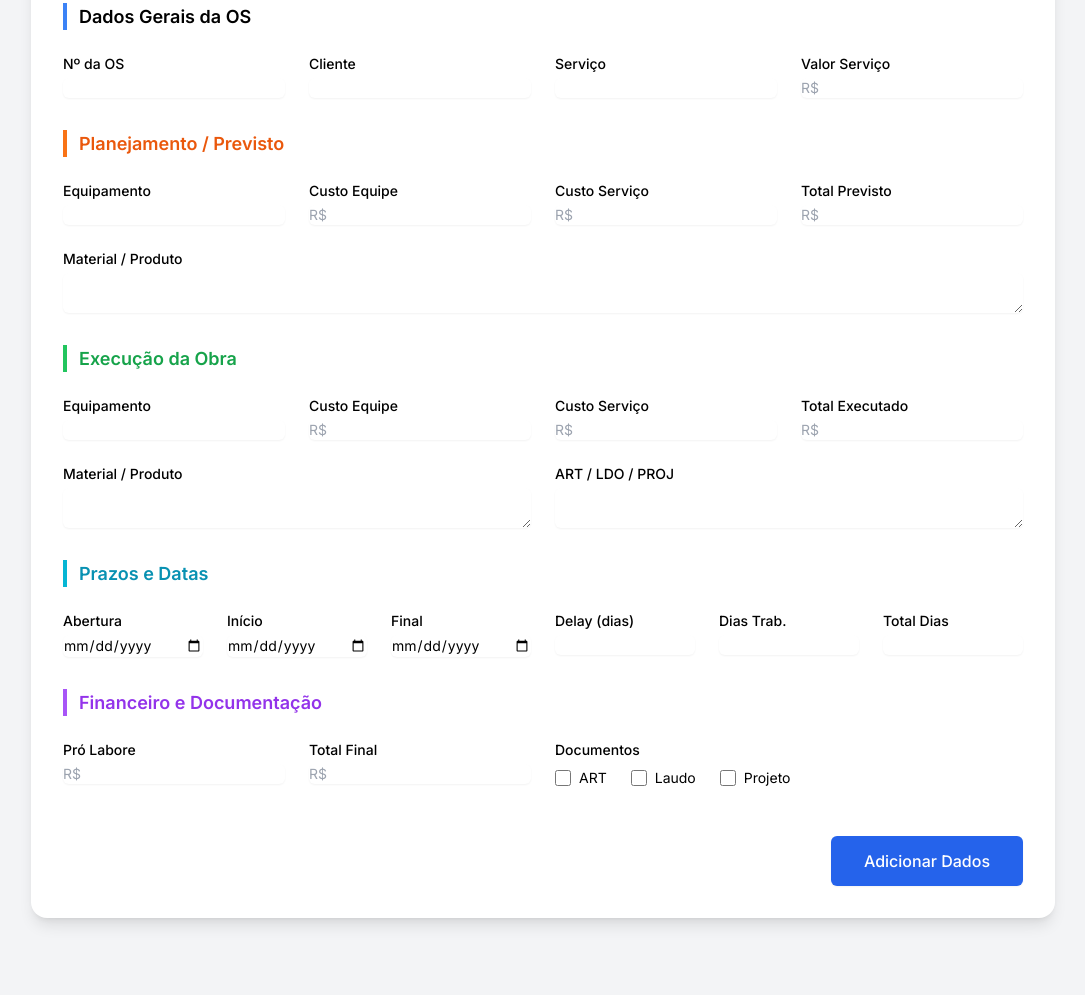
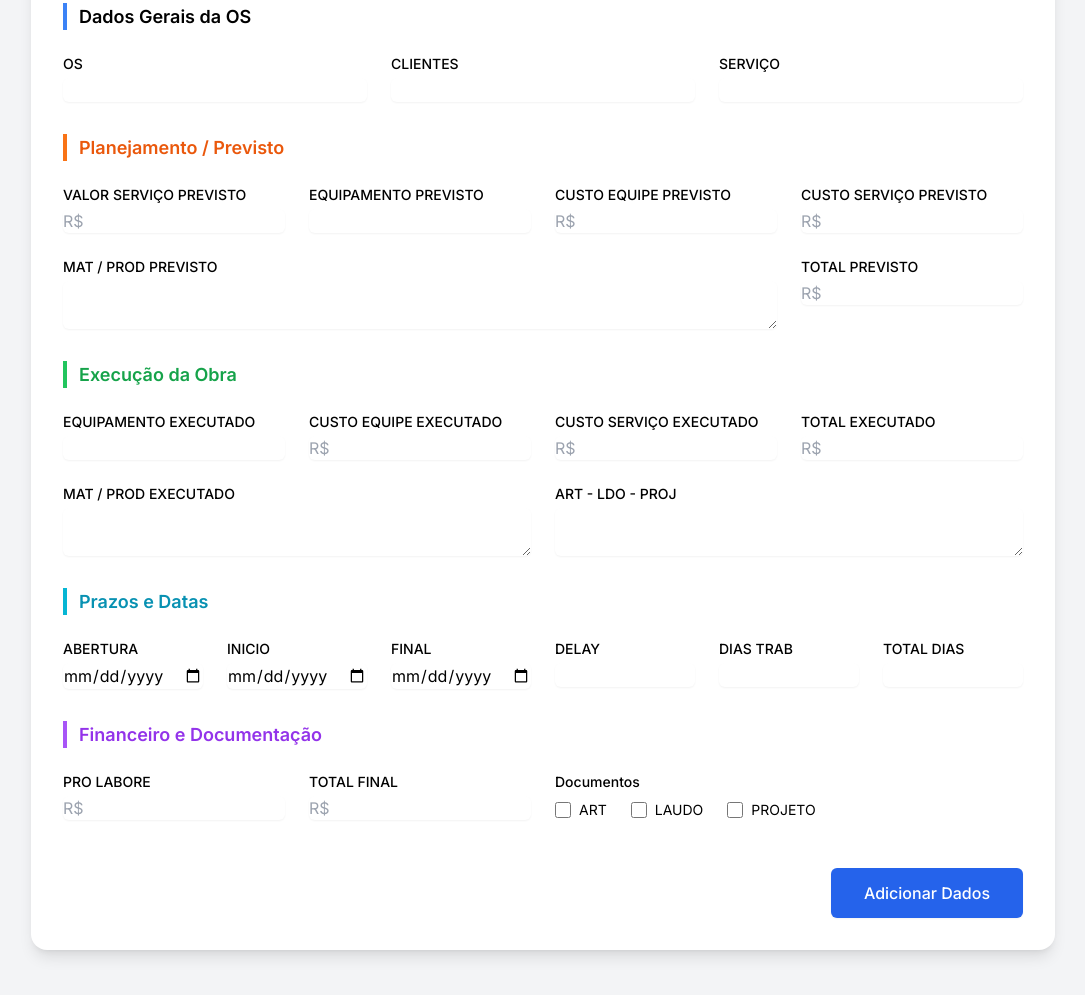
Before and after one commit to Mxraes/OSCMIC, a plain HTML site: page index.html in a window 1280 px wide. Shown: the part 371-1366 px from the top of the page, without its empty margins (97-1182 px from the left). Before the commit the page ends 1337 px from the top, so only its background shows below. Drawn offline with nearby package versions, Linux system fonts and the light colour scheme.

Commit message:
index.html

```diff
--- a/index.html
+++ b/index.html
@@ -21,6 +21,18 @@
             font-weight: 600;
             margin-bottom: 1.5rem;
         }
+        .input {
+            display: block;
+            width: 100%;
+            margin-top: 0.25rem;
+            border-radius: 0.375rem;
+            border-color: #d1d5db;
+            box-shadow: 0 1px 2px 0 rgb(0 0 0 / 0.05);
+        }
+        .input:focus {
+            border-color: #3b82f6;
+            --tw-ring-color: #3b82f6;
+        }
     </style>
 </head>
 <body class="flex items-center justify-center min-h-screen p-4">
@@ -40,7 +52,7 @@
                 <div class="flex flex-wrap items-center gap-4">
                     <div class="flex-grow">
                         <label for="search_os" class="sr-only">Buscar Nº da OS</label>
-                        <input type="text" id="search_os" placeholder="Digite o Nº da OS para buscar..." class="w-full rounded-md border-gray-300 shadow-sm focus:border-indigo-500 focus:ring-indigo-500 sm:text-sm">
+                        <input type="text" id="search_os" placeholder="Digite o Nº da OS para buscar..." class="w-full input">
                     </div>
                     <button type="button" id="search-button" class="inline-flex items-center justify-center rounded-md border border-transparent bg-indigo-600 px-6 py-2 text-sm font-medium text-white shadow-sm hover:bg-indigo-700">Buscar OS</button>
                     <button type="button" id="clear-button" class="text-sm font-medium text-gray-600 hover:text-gray-900">Limpar Formulário</button>
@@ -51,11 +63,10 @@
             <!-- Dados Gerais -->
             <div>
                 <h2 class="section-title">Dados Gerais da OS</h2>
-                <div class="grid grid-cols-1 md:grid-cols-4 gap-6">
-                    <div><label for="os" class="block text-sm font-medium">Nº da OS</label><input type="text" id="os" name="os" required class="mt-1 block w-full input"></div>
-                    <div><label for="clientes" class="block text-sm font-medium">Cliente</label><input type="text" id="clientes" name="clientes" required class="mt-1 block w-full input"></div>
-                    <div><label for="servico" class="block text-sm font-medium">Serviço</label><input type="text" id="servico" name="servico" class="mt-1 block w-full input"></div>
-                    <div><label for="valor_servico" class="block text-sm font-medium">Valor Serviço</label><input type="number" step="0.01" id="valor_servico" name="valor_servico" class="mt-1 block w-full input" placeholder="R$"></div>
+                <div class="grid grid-cols-1 md:grid-cols-3 gap-6">
+                    <div><label for="os" class="block text-sm font-medium">OS</label><input type="text" id="os" name="os" required class="input"></div>
+                    <div><label for="clientes" class="block text-sm font-medium">CLIENTES</label><input type="text" id="clientes" name="clientes" required class="input"></div>
+                    <div><label for="servico" class="block text-sm font-medium">SERVIÇO</label><input type="text" id="servico" name="servico" class="input"></div>
                 </div>
             </div>
 
@@ -63,11 +74,12 @@
             <div>
                 <h2 class="section-title text-orange-600 border-orange-500">Planejamento / Previsto</h2>
                 <div class="grid grid-cols-1 md:grid-cols-4 gap-6">
-                    <div><label for="equipamento_previsto" class="block text-sm font-medium">Equipamento</label><input type="text" id="equipamento_previsto" name="equipamento_previsto" class="mt-1 block w-full input"></div>
-                    <div><label for="custo_equipe_previsto" class="block text-sm font-medium">Custo Equipe</label><input type="number" step="0.01" id="custo_equipe_previsto" name="custo_equipe_previsto" class="mt-1 block w-full input" placeholder="R$"></div>
-                    <div><label for="custo_servico_previsto" class="block text-sm font-medium">Custo Serviço</label><input type="number" step="0.01" id="custo_servico_previsto" name="custo_servico_previsto" class="mt-1 block w-full input" placeholder="R$"></div>
-                    <div><label for="total1" class="block text-sm font-medium">Total Previsto</label><input type="number" step="0.01" id="total1" name="total1" class="mt-1 block w-full input" placeholder="R$"></div>
-                    <div class="md:col-span-4"><label for="mat_prod_previsto" class="block text-sm font-medium">Material / Produto</label><textarea id="mat_prod_previsto" name="mat_prod_previsto" rows="2" class="mt-1 block w-full input"></textarea></div>
+                    <div><label for="valor_servico_previsto" class="block text-sm font-medium">VALOR SERVIÇO PREVISTO</label><input type="number" step="0.01" id="valor_servico_previsto" name="valor_servico_previsto" class="input" placeholder="R$"></div>
+                    <div><label for="equipamento_previsto" class="block text-sm font-medium">EQUIPAMENTO PREVISTO</label><input type="text" id="equipamento_previsto" name="equipamento_previsto" class="input"></div>
+                    <div><label for="custo_equipe_previsto" class="block text-sm font-medium">CUSTO EQUIPE PREVISTO</label><input type="number" step="0.01" id="custo_equipe_previsto" name="custo_equipe_previsto" class="input" placeholder="R$"></div>
+                    <div><label for="custo_servico_previsto" class="block text-sm font-medium">CUSTO SERVIÇO PREVISTO</label><input type="number" step="0.01" id="custo_servico_previsto" name="custo_servico_previsto" class="input" placeholder="R$"></div>
+                    <div class="md:col-span-3"><label for="mat_prod_previsto" class="block text-sm font-medium">MAT / PROD PREVISTO</label><textarea id="mat_prod_previsto" name="mat_prod_previsto" rows="2" class="input"></textarea></div>
+                    <div><label for="total_previsto" class="block text-sm font-medium">TOTAL PREVISTO</label><input type="number" step="0.01" id="total_previsto" name="total_previsto" class="input" placeholder="R$"></div>
                 </div>
             </div>
 
@@ -75,12 +87,12 @@
             <div>
                 <h2 class="section-title text-green-600 border-green-500">Execução da Obra</h2>
                 <div class="grid grid-cols-1 md:grid-cols-4 gap-6">
-                    <div><label for="equipamento_executado" class="block text-sm font-medium">Equipamento</label><input type="text" id="equipamento_executado" name="equipamento_executado" class="mt-1 block w-full input"></div>
-                    <div><label for="custo_equipe_executado" class="block text-sm font-medium">Custo Equipe</label><input type="number" step="0.01" id="custo_equipe_executado" name="custo_equipe_executado" class="mt-1 block w-full input" placeholder="R$"></div>
-                    <div><label for="custo_servico_executado" class="block text-sm font-medium">Custo Serviço</label><input type="number" step="0.01" id="custo_servico_executado" name="custo_servico_executado" class="mt-1 block w-full input" placeholder="R$"></div>
-                    <div><label for="total2" class="block text-sm font-medium">Total Executado</label><input type="number" step="0.01" id="total2" name="total2" class="mt-1 block w-full input" placeholder="R$"></div>
-                    <div class="md:col-span-2"><label for="mat_prod_executado" class="block text-sm font-medium">Material / Produto</label><textarea id="mat_prod_executado" name="mat_prod_executado" rows="2" class="mt-1 block w-full input"></textarea></div>
-                    <div class="md:col-span-2"><label for="art_ldo_proj_executado" class="block text-sm font-medium">ART / LDO / PROJ</label><textarea id="art_ldo_proj_executado" name="art_ldo_proj_executado" rows="2" class="mt-1 block w-full input"></textarea></div>
+                    <div><label for="equipamento_executado" class="block text-sm font-medium">EQUIPAMENTO EXECUTADO</label><input type="text" id="equipamento_executado" name="equipamento_executado" class="input"></div>
+                    <div><label for="custo_equipe_executado" class="block text-sm font-medium">CUSTO EQUIPE EXECUTADO</label><input type="number" step="0.01" id="custo_equipe_executado" name="custo_equipe_executado" class="input" placeholder="R$"></div>
+                    <div><label for="custo_servico_executado" class="block text-sm font-medium">CUSTO SERVIÇO EXECUTADO</label><input type="number" step="0.01" id="custo_servico_executado" name="custo_servico_executado" class="input" placeholder="R$"></div>
+                    <div><label for="total_executado" class="block text-sm font-medium">TOTAL EXECUTADO</label><input type="number" step="0.01" id="total_executado" name="total_executado" class="input" placeholder="R$"></div>
+                    <div class="md:col-span-2"><label for="mat_prod_executado" class="block text-sm font-medium">MAT / PROD EXECUTADO</label><textarea id="mat_prod_executado" name="mat_prod_executado" rows="2" class="input"></textarea></div>
+                    <div class="md:col-span-2"><label for="art_ldo_proj" class="block text-sm font-medium">ART - LDO - PROJ</label><textarea id="art_ldo_proj" name="art_ldo_proj" rows="2" class="input"></textarea></div>
                 </div>
             </div>
 
@@ -88,12 +100,12 @@
             <div>
                 <h2 class="section-title text-cyan-600 border-cyan-500">Prazos e Datas</h2>
                 <div class="grid grid-cols-2 md:grid-cols-6 gap-6">
-                    <div><label for="data_abertura" class="block text-sm font-medium">Abertura</label><input type="date" id="data_abertura" name="data_abertura" class="mt-1 block w-full input"></div>
-                    <div><label for="data_inicio" class="block text-sm font-medium">Início</label><input type="date" id="data_inicio" name="data_inicio" class="mt-1 block w-full input"></div>
-                    <div><label for="data_final" class="block text-sm font-medium">Final</label><input type="date" id="data_final" name="data_final" class="mt-1 block w-full input"></div>
-                    <div><label for="delay" class="block text-sm font-medium">Delay (dias)</label><input type="number" id="delay" name="delay" class="mt-1 block w-full input"></div>
-                    <div><label for="dias_trabalhados" class="block text-sm font-medium">Dias Trab.</label><input type="number" id="dias_trabalhados" name="dias_trabalhados" class="mt-1 block w-full input"></div>
-                    <div><label for="total_dias" class="block text-sm font-medium">Total Dias</label><input type="number" id="total_dias" name="total_dias" class="mt-1 block w-full input"></div>
+                    <div><label for="abertura" class="block text-sm font-medium">ABERTURA</label><input type="date" id="abertura" name="abertura" class="input"></div>
+                    <div><label for="inicio" class="block text-sm font-medium">INICIO</label><input type="date" id="inicio" name="inicio" class="input"></div>
+                    <div><label for="final" class="block text-sm font-medium">FINAL</label><input type="date" id="final" name="final" class="input"></div>
+                    <div><label for="delay" class="block text-sm font-medium">DELAY</label><input type="number" id="delay" name="delay" class="input"></div>
+                    <div><label for="dias_trab" class="block text-sm font-medium">DIAS TRAB</label><input type="number" id="dias_trab" name="dias_trab" class="input"></div>
+                    <div><label for="total_dias" class="block text-sm font-medium">TOTAL DIAS</label><input type="number" id="total_dias" name="total_dias" class="input"></div>
                 </div>
             </div>
 
@@ -102,15 +114,15 @@
                 <h2 class="section-title text-purple-600 border-purple-500">Financeiro e Documentação</h2>
                 <div class="grid grid-cols-1 md:grid-cols-2 gap-x-6 gap-y-4">
                     <div class="grid grid-cols-2 gap-6">
-                        <div><label for="pro_labore" class="block text-sm font-medium">Pró Labore</label><input type="number" step="0.01" id="pro_labore" name="pro_labore" class="mt-1 block w-full input" placeholder="R$"></div>
-                        <div><label for="total_final" class="block text-sm font-medium">Total Final</label><input type="number" step="0.01" id="total_final" name="total_final" class="mt-1 block w-full input" placeholder="R$"></div>
+                        <div><label for="pro_labore" class="block text-sm font-medium">PRO LABORE</label><input type="number" step="0.01" id="pro_labore" name="pro_labore" class="input" placeholder="R$"></div>
+                        <div><label for="total_final" class="block text-sm font-medium">TOTAL FINAL</label><input type="number" step="0.01" id="total_final" name="total_final" class="input" placeholder="R$"></div>
                     </div>
                     <div>
                         <label class="block text-sm font-medium">Documentos</label>
                         <div class="mt-2 flex items-center space-x-6">
-                            <div class="flex items-center"><input id="doc_art" name="doc_art" type="checkbox" class="h-4 w-4 rounded"><label for="doc_art" class="ml-2 text-sm">ART</label></div>
-                            <div class="flex items-center"><input id="doc_laudo" name="doc_laudo" type="checkbox" class="h-4 w-4 rounded"><label for="doc_laudo" class="ml-2 text-sm">Laudo</label></div>
-                            <div class="flex items-center"><input id="doc_projeto" name="doc_projeto" type="checkbox" class="h-4 w-4 rounded"><label for="doc_projeto" class="ml-2 text-sm">Projeto</label></div>
+                            <div class="flex items-center"><input id="art" name="art" type="checkbox" class="h-4 w-4 rounded"><label for="art" class="ml-2 text-sm">ART</label></div>
+                            <div class="flex items-center"><input id="laudo" name="laudo" type="checkbox" class="h-4 w-4 rounded"><label for="laudo" class="ml-2 text-sm">LAUDO</label></div>
+                            <div class="flex items-center"><input id="projeto" name="projeto" type="checkbox" class="h-4 w-4 rounded"><label for="projeto" class="ml-2 text-sm">PROJETO</label></div>
                         </div>
                     </div>
                 </div>
@@ -127,7 +139,7 @@
     <div id="toast" class="toast fixed top-5 right-5 text-white py-2 px-4 rounded-lg shadow-md opacity-0 transform -translate-y-10"><span id="toast-message"></span></div>
 
     <script>
-        const SCRIPT_URL = 'https://script.google.com/macros/s/AKfycbx_dnLQFeRDCqWbCsMgJu_sA_szP_vmVj1xg_YY3p67o3VhNjgQdq2BBM4KjtwRRQbi/exec';
+        const SCRIPT_URL = ''; // Cole sua NOVA URL aqui
 
         const form = document.getElementById('os-form');
         const allFormElements = Array.from(form.elements);
@@ -169,8 +181,8 @@
 
             setLoading(true, submitButton);
             const formData = new FormData(form);
-            // Garante que checkboxes não marcados sejam enviados como 'FALSE'
-            ['doc_art', 'doc_laudo', 'doc_projeto'].forEach(name => {
+
+            ['art', 'laudo', 'projeto'].forEach(name => {
                 if (!formData.has(name)) {
                     formData.append(name, 'FALSE');
                 } else {
@@ -196,7 +208,7 @@
             clearForm();
             document.getElementById('row_index').value = data.rowindex;
             allFormElements.forEach(el => {
-                const key = el.name.toLowerCase();
+                const key = el.name;
                 if (data.hasOwnProperty(key)) {
                     if (el.type === 'checkbox') {
                         el.checked = (data[key] === true || data[key] === 'TRUE');
@@ -228,11 +240,6 @@
                 toast.classList.add('opacity-0', '-translate-y-10');
             }, 5000);
         }
-
-        // Adiciona a classe 'input' para estilização geral
-        document.querySelectorAll('input[type="text"], input[type="number"], input[type="date"], textarea, select').forEach(el => {
-            el.classList.add('rounded-md', 'border-gray-300', 'shadow-sm', 'focus:border-blue-500', 'focus:ring-blue-500', 'sm:text-sm');
-        });
     </script>
 </body>
 </html>
```
